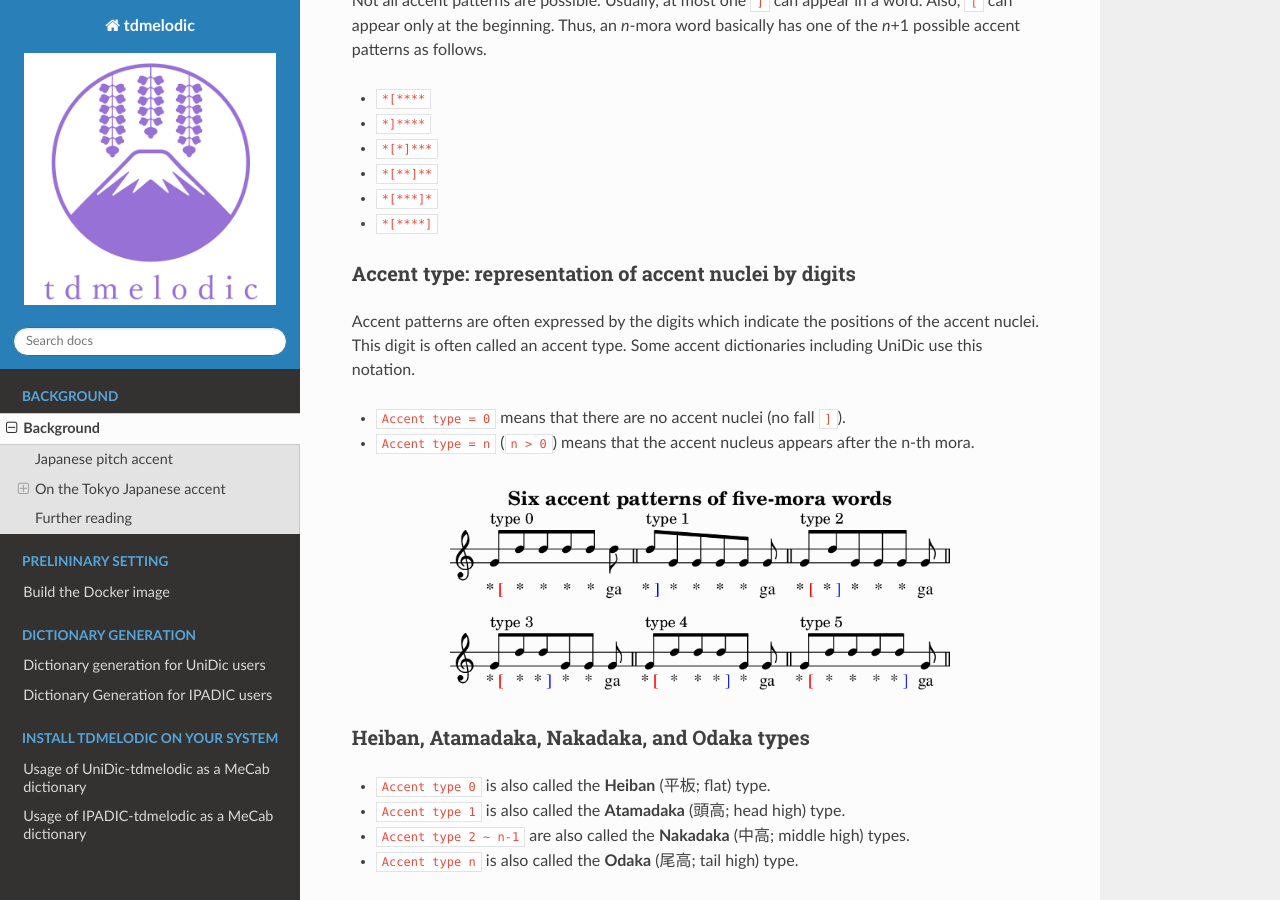
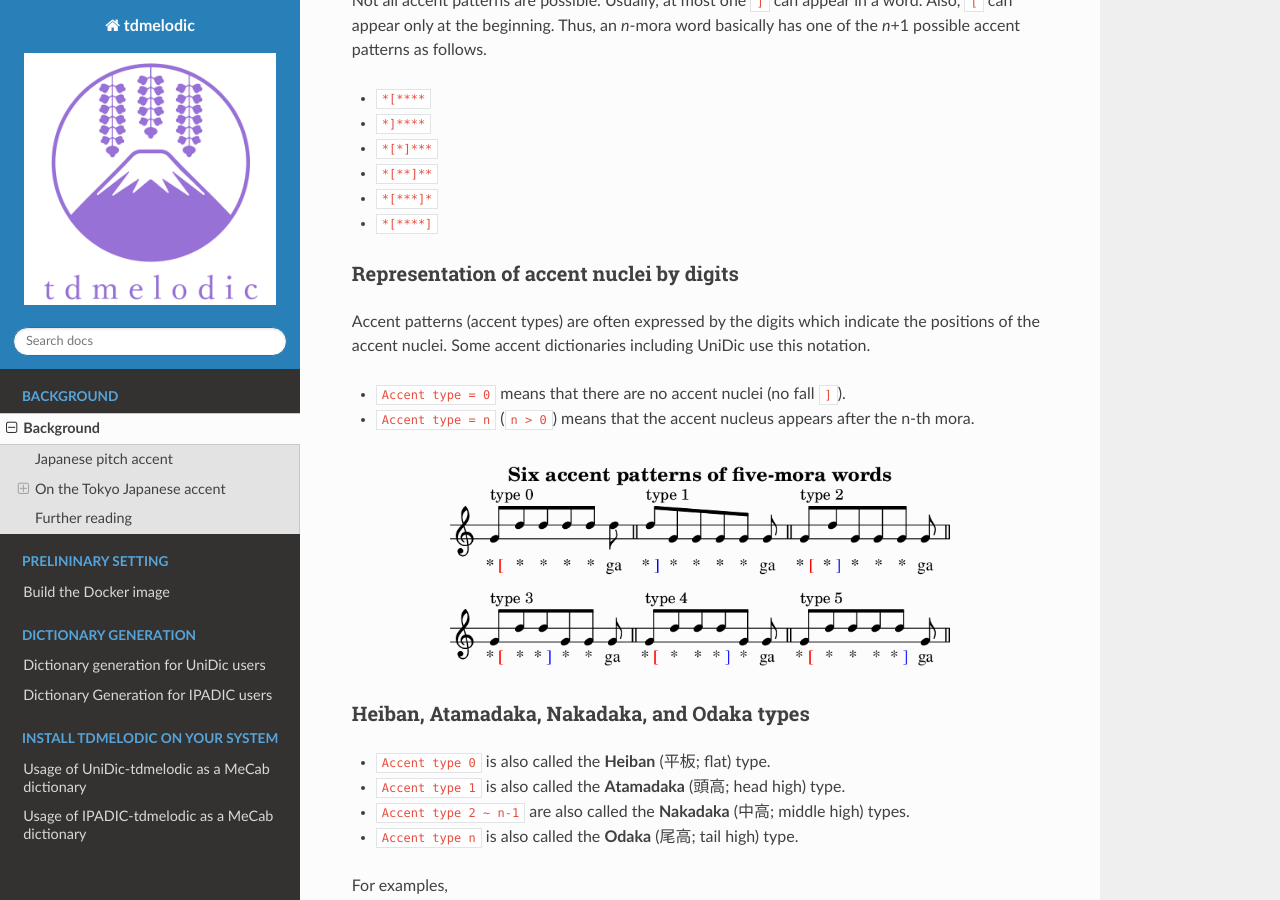
Before and after one commit to PKSHATechnology-Research/tdmelodic, a Sphinx documentation site: the page built from docs/pages/introduction.md, in a window 1280 px wide and 900 px high, scrolled down 647 px. Built offline with Sphinx 7.4.7 and the Read the Docs theme 2.0.0, drawn with Linux system fonts in a browser that asks for light colours.

Commit message:
update documentation using myst_parser

```diff
--- a/docs/conf.py
+++ b/docs/conf.py
@@ -13,7 +13,7 @@
 # import os
 # import sys
 # sys.path.insert(0, os.path.abspath('.'))
-from recommonmark.parser import CommonMarkParser
+#from recommonmark.parser import CommonMarkParser
 
 # -- Project information -----------------------------------------------------
 
@@ -27,12 +27,13 @@
 # Add any Sphinx extension module names here, as strings. They can be
 # extensions coming with Sphinx (named 'sphinx.ext.*') or your custom
 # ones.
-extensions = ['recommonmark']
+#extensions = ['recommonmark']
+extensions = ['myst_parser']
 
 source_suffix = ['.rst', '.md']
-source_parsers = {
-    '.md' : CommonMarkParser
-}
+#source_parsers = {
+#    '.md' : CommonMarkParser
+#}
 
 
 # Add any paths that contain templates here, relative to this directory.
@@ -81,3 +82,12 @@
 # locale
 locale_dirs = ['locale/']
 gettext_compact = False
+
+# link
+if False:
+    from recommonmark.transform import AutoStructify
+    def setup(app):
+        app.add_config_value('recommonmark_config', {
+            'enable_auto_doc_ref': True,
+        }, True)
+        app.add_transform(AutoStructify)
--- a/docs/pages/introduction.md
+++ b/docs/pages/introduction.md
@@ -31,10 +31,9 @@
 - `*[***]*`
 - `*[****]`
 
-### Accent type: representation of accent nuclei by digits
+### Representation of accent nuclei by digits
 
-Accent patterns are often expressed by the digits which indicate the positions of the accent nuclei.
-This digit is often called an accent type.
+Accent patterns (accent types) are often expressed by the digits which indicate the positions of the accent nuclei.
 Some accent dictionaries including UniDic use this notation.
 
 - `Accent type = 0` means that there are no accent nuclei (no fall `]`).
```
Also changed, not shown: docs/pages/docker.md (+1 -1 lines), 5 other files.
